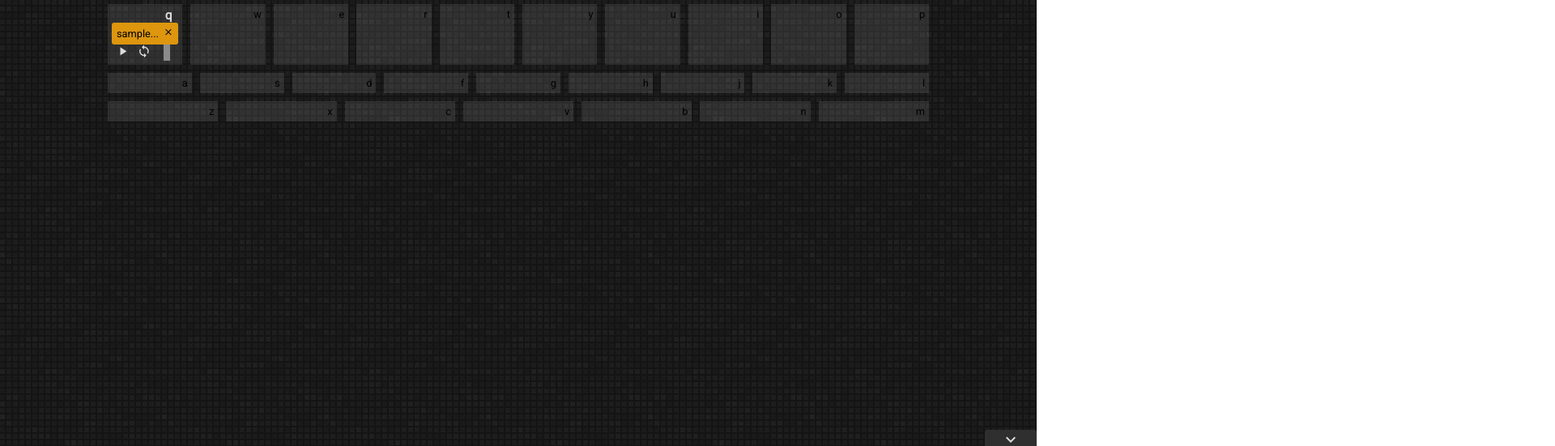
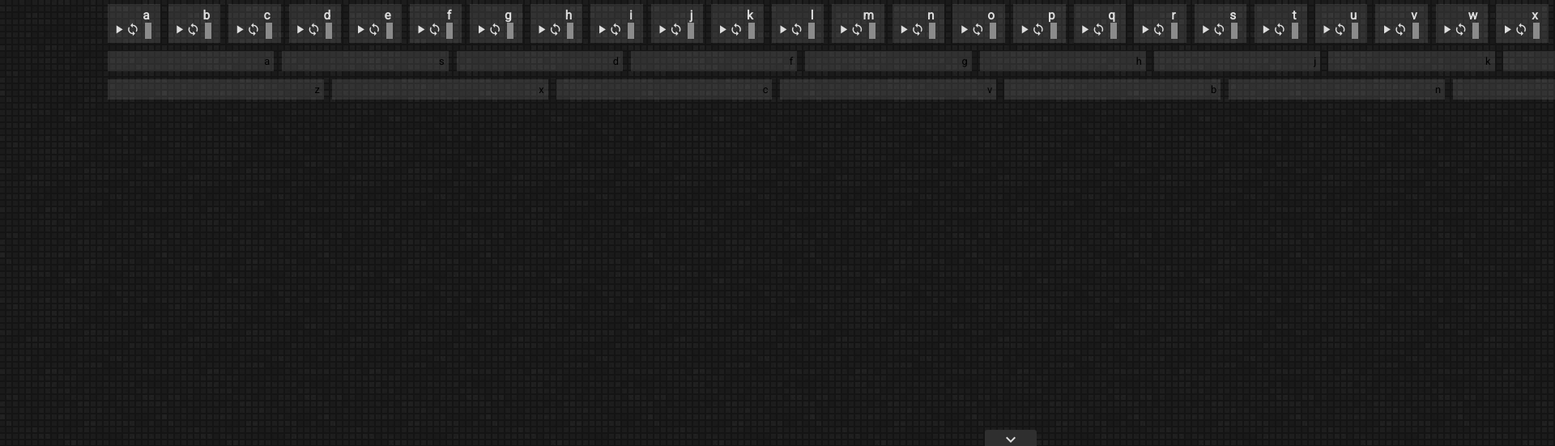
Before and after one commit to kohyeeru/keytap, a plain HTML site: page index.html in a window 1280 px wide. Shown: the top 551 px of the page at 81% size, 1920 px wide, since content can reach past the window. Drawn offline with Linux system fonts and the light colour scheme; files whose address does not match are found by name.

Commit message:
index.html/.js: display keyboard in single row

```diff
--- a/index.html
+++ b/index.html
@@ -19,28 +19,7 @@
     <!-- Keyboard -->
     <div id="keyboard">
       <!-- row 1 -->
-      <div class="key-row">
-        <div class="key">
-          <span class="key-lettering">q</span>
-          <div class="track-bar">
-            <span class="track-name">sample...</span>
-            <i class="material-icons icon-xs">close</i>
-          </div>
-          <div class="controls">
-            <i class="material-icons icon-s">play_arrow</i>
-            <i class="material-icons icon-s">loop</i>
-            <div class="volume-control"></div>
-          </div>
-        </div>
-        <div class="key">w</div>
-        <div class="key">e</div>
-        <div class="key">r</div>
-        <div class="key">t</div>
-        <div class="key">y</div>
-        <div class="key">u</div>
-        <div class="key">i</div>
-        <div class="key">o</div>
-        <div class="key">p</div>
+      <div id="row-1" class="key-row">
       </div>
       <!-- /row 1-->
 
@@ -203,5 +182,7 @@
       <!-- /#Customization Settings -->
     </div>
     <!-- /#Customization Panel -->
+
+    <script type="text/javascript" src="js/index.js"></script>
   </body>
 </html>
--- a/js/index.js
+++ b/js/index.js
@@ -3,6 +3,10 @@ const key = (letter) => {
     _letter: letter,
     _playback: false,
     _audio: '',
+
+    get letter() {
+      return this._letter;
+    },
 
     play () {
       this._playback = true;
@@ -78,3 +82,29 @@ const generateKeyboard = () => {
 
   return keyboard;
 }
+
+/**
+*
+*
+* @param keyboard   An array of key objects.
+*/
+const displayKeyboard = (keyboard) => {
+  keyboard.forEach((key) => {
+    let div = document.createElement('div');
+    div.className = 'key';
+    div.innerHTML =
+    `<span class="key-lettering">${key.letter}</span>
+    <div class="controls">
+      <i class="material-icons icon-s">play_arrow</i>
+      <i class="material-icons icon-s">loop</i>
+      <div class="volume-control"></div>
+    </div>`;
+
+    document.getElementById("row-1").appendChild(div);
+  });
+}
+
+window.onload = function() {
+  const keyboard = generateKeyboard();
+  displayKeyboard(keyboard);
+}
```
